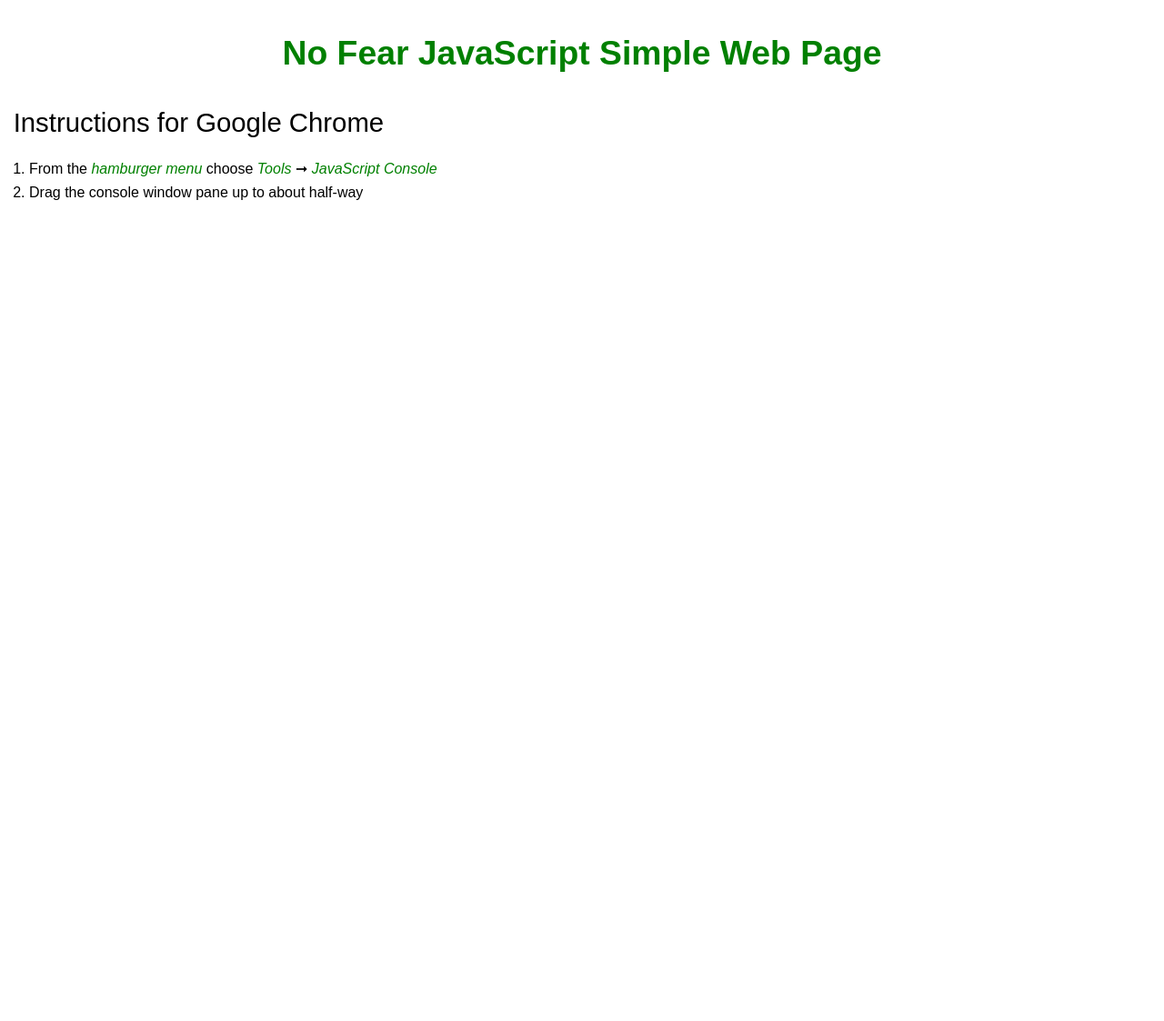
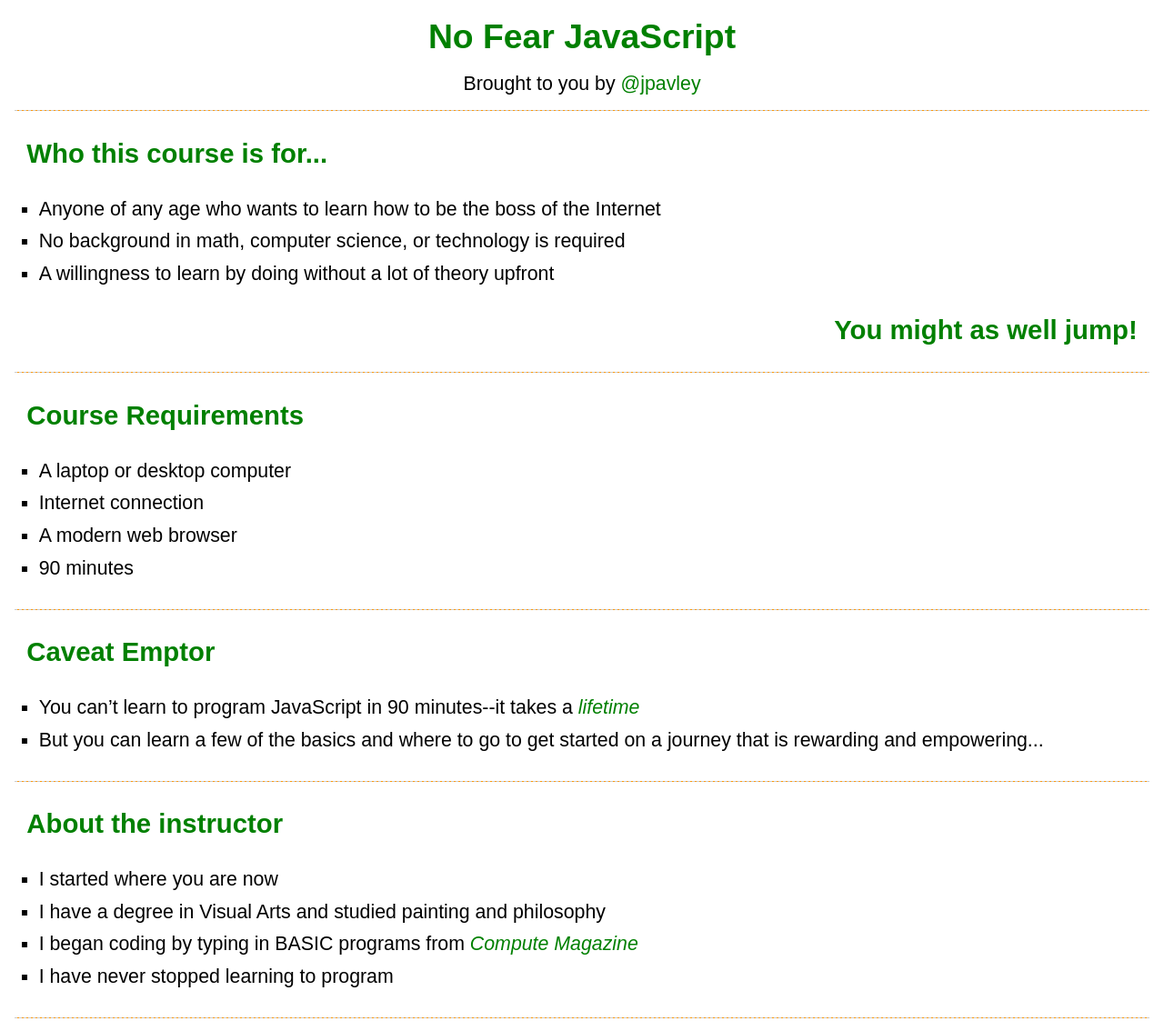
Before and after one commit to jpavley/NoFearJavaScriptCourse, a plain HTML site: page index.html in a window 1280 px wide. Shown: the whole page at 91% size. Before the commit the page ends 800 px from the top, so only its background shows below. Drawn offline with Linux system fonts and the light colour scheme.

Commit message:
adding all files

```diff
--- a/index.html
+++ b/index.html
@@ -9,16 +9,54 @@ No Fear JavaScript
 <html lang="en">
 <head>
     <meta charset="utf-8">
-    <title>No Fear JavaScript Simple Web Page</title>
+    <title>No Fear JavaScript</title>
     <link rel="stylesheet" href="main.css">
     <script src="app.js"></script>
 </head>
 <body>
-    <h1>No Fear JavaScript Simple Web Page</h1>
-    <h2>Instructions for Google Chrome</h2>
+    <div class="slide">
+    <h1>No Fear JavaScript</h1>
+    <h2>Brought to you by <a href="https://twitter.com/jpavley">@jpavley</a></h2>
+    <hr>
+    </div>
+    <div class="slide">
+    <h3>Who this course is for...</h3>
     <ul>
-	    <li>From the <i>hamburger menu</i> choose <i>Tools</i> &#10142; <i>JavaScript Console</i></li>
-	    <li>Drag the console window pane up to about half-way</li>
+	    <li>Anyone of any age who wants to learn how to be the boss of the Internet</li>
+	    <li>No background in math, computer science, or technology is required</li>
+	    <li>A willingness to learn by doing without a lot of theory upfront</li>
 	</ul>
+	<h4>You might as well jump!</h4>
+	<hr>
+	</div>
+	<div class="slide">
+    <h3>Course Requirements</h3>
+    <ul>
+	    <li>A laptop or desktop computer</li>
+	    <li>Internet connection</li>
+	    <li>A modern web browser</li>
+	    <li>90 minutes</li>
+	</ul>
+	<hr>
+	</div>
+	<div class="slide">
+    <h3>Caveat Emptor</h3>
+    <ul>
+	    <li>You can’t learn to program JavaScript in 90 minutes--it takes a <i>lifetime</i></li>
+	    <li>But you can learn a few of the basics and where to go to get started on a journey that is rewarding and empowering...
+</li>
+	</ul>
+	<hr>
+	</div>
+    <div class="slide">
+    <h3>About the instructor</h3>
+    <ul>
+        <li>I started where you are now</li>
+        <li>I have a degree in Visual Arts and studied painting and philosophy</li>
+        <li>I began coding by typing in BASIC programs from <i>Compute Magazine</i></li>
+        <li>I have never stopped learning to program</li>
+    </ul>
+    <hr>
+    </div>
 </body>
 </html>
--- a/main.css
+++ b/main.css
@@ -36,16 +36,41 @@ h1 {
     font-size: 28pt;
     font-weight: bold;
     text-align: center;
-    margin: 1em;
+    margin: 0.5em;
     color: green;
 }
 
 h2 {
     font-family: sans-serif;
+    font-size: 16pt;
+    font-weight: normal;
+    text-align: center;
+    margin: 0em 0em 0.5em;
+}
+
+h3 {
+    font-family: sans-serif;
     font-size: 22pt;
-    font-weight: normal;
-    text-align: left;
-    margin: 0.5em;
+    font-weight: bold;
+    text-align: Left;
+    margin: 1.0em;
+    color: green;
+}
+
+h4 {
+    font-family: sans-serif;
+    font-size: 22pt;
+    font-weight: bold;
+    text-align: right;
+    margin: 1.0em;
+    color: green;
+}
+
+hr {
+    margin: 1.0em;
+    border: 0;
+    border-bottom: 1px dashed #ccc;
+    background: #ff9900;
 }
 
 i {
@@ -54,11 +79,18 @@ i {
 }
 
 ul {
-    list-style-type: sqaure;
+    list-style-type: square;
     margin: 1.5em 1.5em 1.5em;
     font-family: sans-serif;
+    font-size: 16pt;
 }
 
 li {
     margin: 0.5em;
+    color: black;
 }
+
+a:link, a:visited {
+    text-decoration: none;
+    color: green;
+}
```
